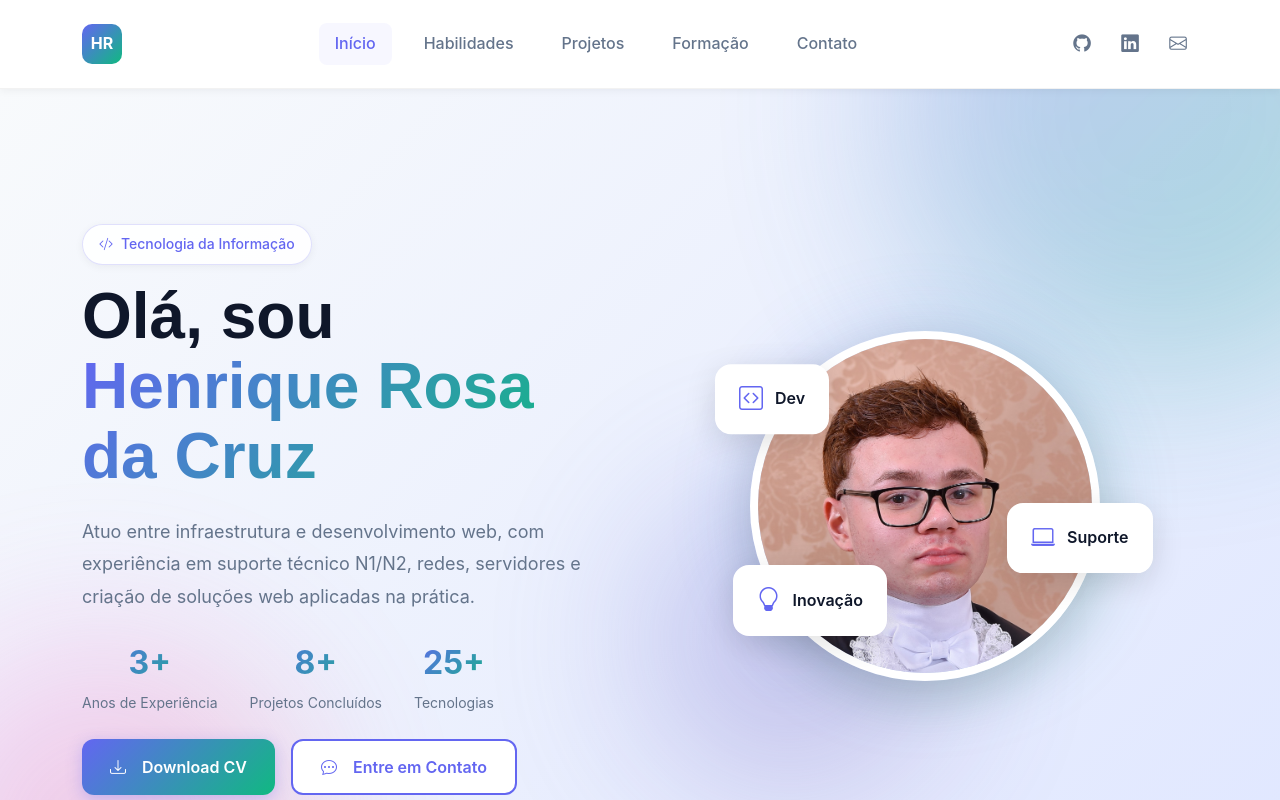
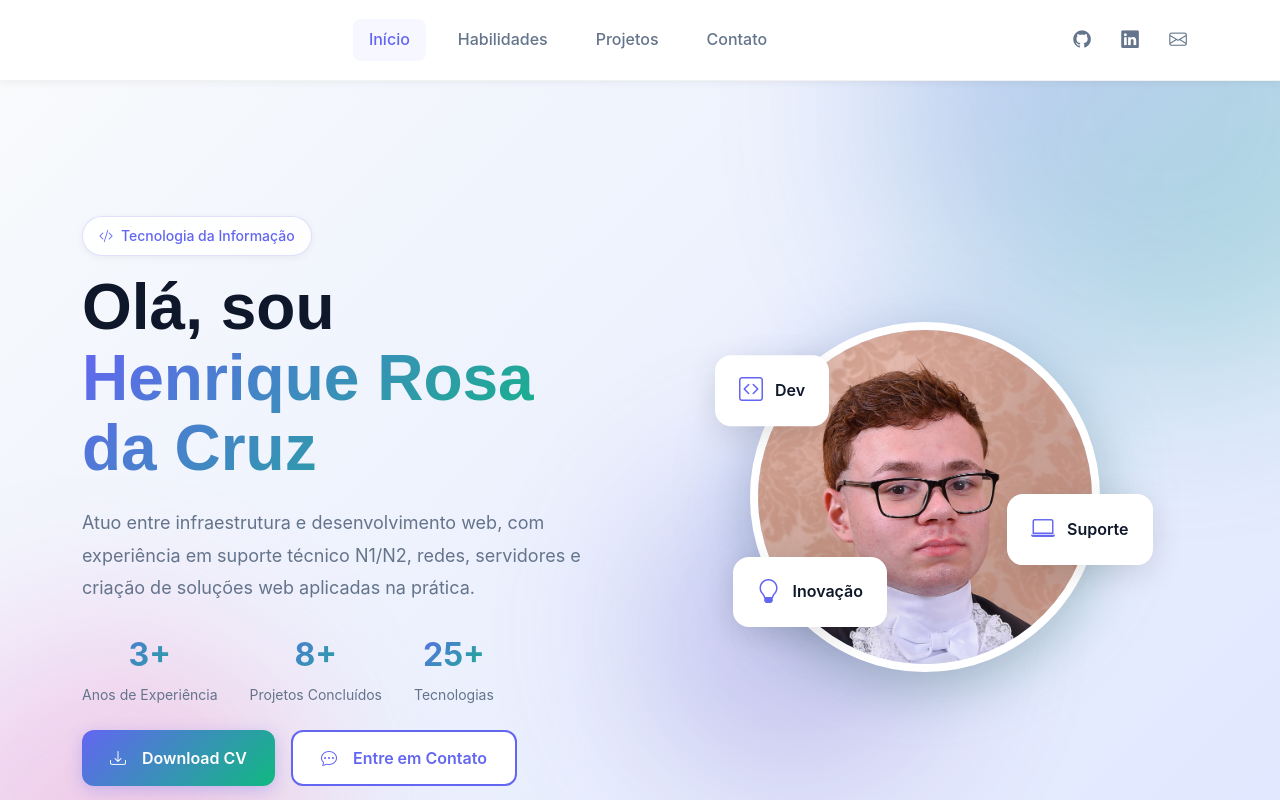
Before and after one commit to HenriqueRDCruz/Portfolio-Henrique-Rosa-da-Cruz, a website: page index.html in a window 1280 px wide. Shown: the top 800 px of the page. Drawn offline with nearby package versions, Linux system fonts and the light colour scheme; a web font is replaced by a local one.

Commit message:
Atualização de CV

```diff
--- a/index.html
+++ b/index.html
@@ -15,9 +15,6 @@
     <header class="sticky-top">
         <nav id="navbar" class="navbar navbar-expand-lg">
             <div class="container">
-                <a class="navbar-brand" href="#hero">
-                    <span class="brand-icon">HR</span>
-                </a>
                 <button class="navbar-toggler" type="button" data-bs-toggle="collapse" data-bs-target="#navbarNav"
                     aria-label="Abrir menu de navegação">
                     <span class="navbar-toggler-icon"></span>
@@ -27,7 +24,6 @@
                         <li class="nav-item"><a class="nav-link" href="#hero">Início</a></li>
                         <li class="nav-item"><a class="nav-link" href="#skills">Habilidades</a></li>
                         <li class="nav-item"><a class="nav-link" href="#projects">Projetos</a></li>
-                        <li class="nav-item"><a class="nav-link" href="#education">Formação</a></li>
                         <li class="nav-item"><a class="nav-link" href="#contact">Contato</a></li>
                     </ul>
                     <div class="social-icons d-flex">
@@ -520,7 +516,7 @@
             <div class="footer-content">
                 <div class="footer-brand">
                     <h3>Henrique Rosa da Cruz</h3>
-                    <p>Desenvolvedor & Suporte TI</p>
+                    <p>Desenvolvedor & Suporte técnico</p>
                 </div>
                 <div class="footer-social">
                     <a href="https://github.com/HenriqueRDCruz" target="_blank" rel="noopener" aria-label="GitHub">
```
Also changed, not shown: 1 other file.
